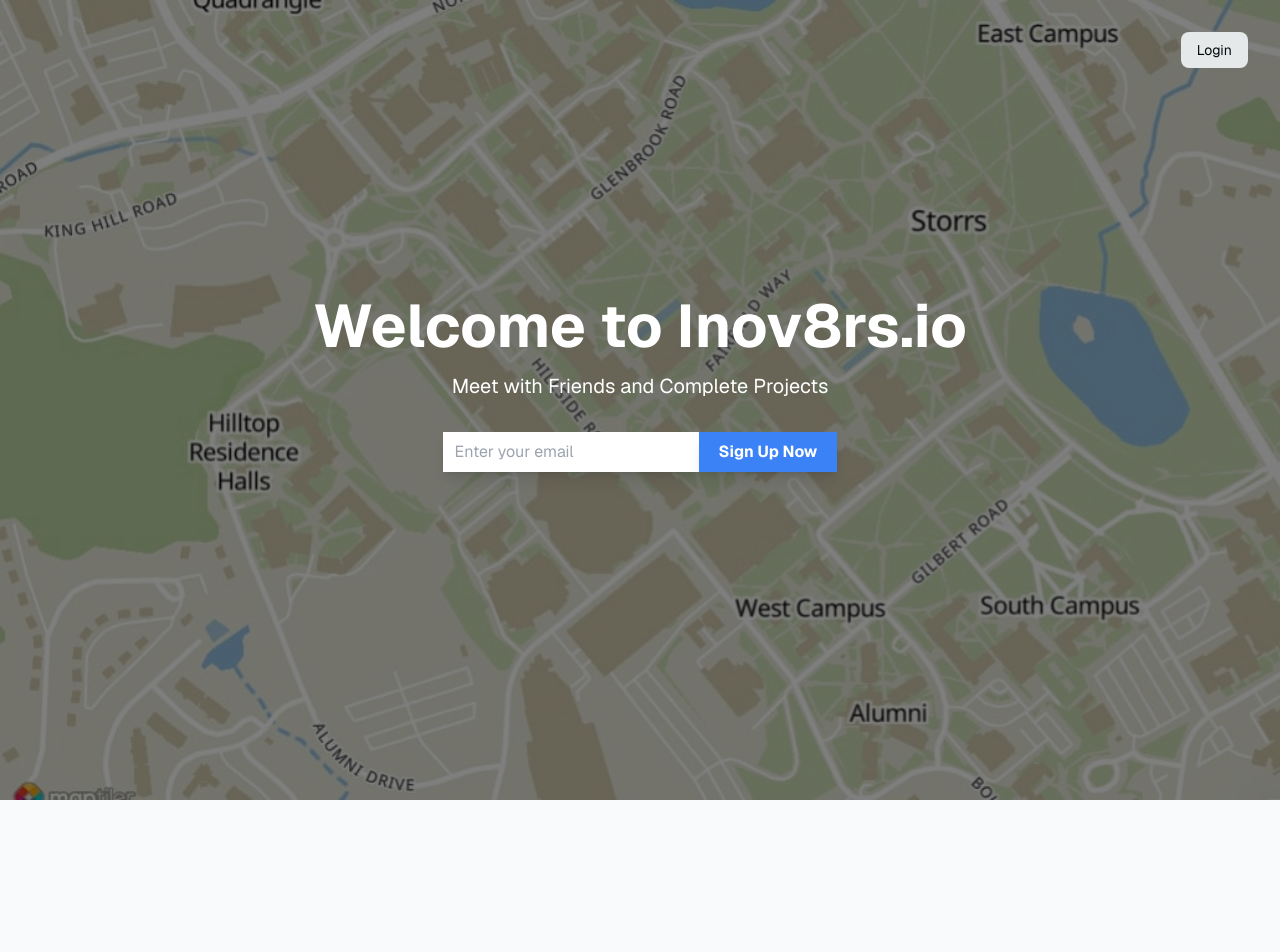
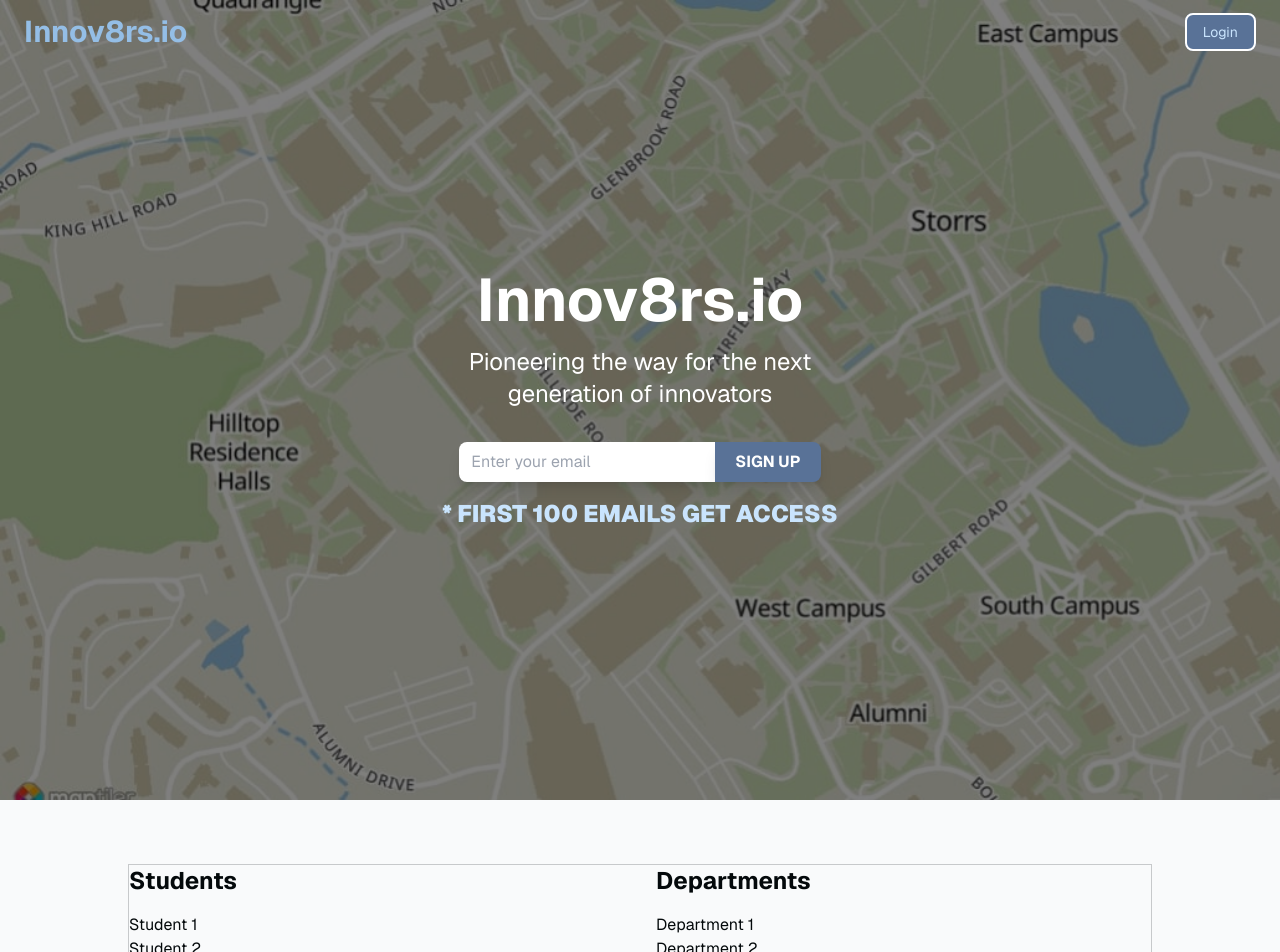
Before and after one commit to BuilderFive/website, a Next.js app: page / in a window 1280 px wide. Shown: the top 952 px of the page. Before the commit the page ends 800 px from the top, so only its background shows below. Built offline with nearby package versions, Linux system fonts and the light colour scheme; no server answers.

Commit message:
Landing Page

```diff
--- a/app/auth/auth-provider.tsx
+++ b/app/auth/auth-provider.tsx
@@ -22,10 +22,10 @@ export default function AuthProvider({children}: { children: React.ReactNode })
         checkAccount()
 
         if (user) {
-            return <>
+            return <div>
                 {children}
                 {accountShown && <UserNotFoundModal/>}
-            </>
+            </div>
         } else {
             return <LoadingScreen/>
         }
--- a/app/page.tsx
+++ b/app/page.tsx
@@ -4,14 +4,22 @@ import { useSession } from "@/utils/hooks/SessionContext";
 import { useRouter } from "next/navigation";
 import Link from "next/link";
 import AuthProvider from "./auth/auth-provider";
-import { useState } from "react";
+import { useEffect, useState } from "react";
 import { toast } from "react-toastify";
 
 export default function Index() {
-  const { user, supabase, logout } = useSession();
+  const { supabase } = useSession();
   const [email, setEmail] = useState("");
 
   const handleInsert = async () => {
+    const verifyEmail = () => {
+      if (email === "") {
+        toast.error("Email cannot be empty!");
+        return false;
+      }
+      return true;
+    }
+    if (!verifyEmail()) return;
     try {
       const { data, error } = await supabase.from("rsvp").insert([{ email }]);
       if (error) {
@@ -25,24 +33,61 @@ export default function Index() {
   };
 
   return (
-    <div
-      className="size-full bg-cover"
-      style={{ backgroundImage: 'url("/map.jpg")' }}
-    >
-      {user ? (
+    <div className="size-full relative flex flex-col">
+      {/* Header */}
+      <Header/>
+
+      {/* Background */}
+      <div className="bg-cover"
+        style={{ backgroundImage: 'url("/map.jpg")' }}>
+
+        {/* Hero */}
+        <Hero/>
+      </div>
+
+      <Detials/>
+    </div>
+  );
+}
+
+/**
+ * Header component
+ * @returns
+ */
+const Header = () => {
+  const { user, logout } = useSession();
+  const [isTop, setIsTop] = useState(true);
+
+  useEffect(() => {
+    const handleScroll = () => {
+      const scrollTop = window.pageYOffset || document.documentElement.scrollTop;
+      setIsTop(scrollTop === 0);
+    };
+
+    window.addEventListener("scroll", handleScroll);
+    return () => {
+      window.removeEventListener("scroll", handleScroll);
+    };
+  }, []);
+
+
+  /**
+   * Logic for what to display in the header
+   * @returns
+   */
+  const AccountComponent = () => {
+    return user ? (
       <AuthProvider>
-          <div>
+        <div className="flex flex-row gap-[12px]">
           {/* Signed in */}
           <Link
             href="/test"
-              className="absolute right-32 text-sm text-foreground top-8 py-2 px-4 justify-center rounded-md no-underline bg-btn-background hover:bg-btn-background-hover"
-            >
+            className="text-sm text-primary-200 py-2 px-4 justify-center rounded-md no-underline bg-transparent border-primary-200 border hover:text-primary-100">
             Dashboard
           </Link>
           <button
             onClick={logout}
-              className="absolute right-8 text-sm text-foreground top-8 py-2 px-4 justify-center rounded-md no-underline bg-btn-background hover:bg-btn-background-hover"
-            >
+            className="text-sm text-primary-300 py-2 px-4 justify-center rounded-md no-underline bg-primary-200 hover:text-primary-100">
             Logout
           </button>
         </div>
@@ -50,36 +95,78 @@ export default function Index() {
     ) : (
       <div>
         {/* Signed Out */}
-          <Link
-            href="/login"
-            className="absolute right-8 text-sm text-foreground top-8 py-2 px-4 justify-center rounded-md no-underline bg-btn-background hover:bg-btn-background-hover"
-          >
+        <Link href="/login"
+          className="text-sm text-primary-100 top-8 py-2 px-4 justify-center rounded-md no-underline bg-primary-300 border border-white border-[2px] hover:border-primary-200">
           Login
         </Link>
       </div>
-      )}
+    )
+  }
+
+
+  return <div className={`w-full fixed top-0 z-10 ${isTop ? "transparent" : "bg-primary-300 shadow-lg"} h-[64px] flex flex-col justify-center`}>
+    <div className="flex flex-row justify-between mx-[24px] items-center">
+      <h1 className={`text-3xl font-bold ${isTop ? "text-primary-200" : "text-primary-100"}`}>Innov8rs.io</h1>
+      <AccountComponent/>
+    </div>
+
+  </div>
+}
+
+const Hero = () => {
+  return (
     <div className="bg-black bg-opacity-50 min-h-screen flex justify-center items-center">
-        <div className="text-center text-white">
-          <h1 className="text-6xl font-bold mb-4">Welcome to Inov8rs.io</h1>
-          <p className="text-xl mb-8">
-            Meet with Friends and Complete Projects
+      <div className="text-center text-white flex flex-col items-center">
+        <h1 className="text-6xl font-bold mb-4">Innov8rs.io</h1>
+        <p className="text-2xl mb-8 max-w-[70%]">
+          Pioneering the way for the next generation of innovators
         </p>
-          <div className="mb-8">
+        <div className="mb-4">
           <input
             type="email"
-              value={email}
-              onChange={(e) => {
-                setEmail(e.target.value);
-              }}
-              className="py-2 px-3 shadow-lg text-black w-64"
+            className="py-2 px-3 shadow-lg text-black w-64 rounded-s-md focus:outline-none focus:ring-2 focus:ring-primary-500"
             placeholder="Enter your email"
           />
-            <button
-              onClick={handleInsert}
-              className="bg-blue-500 hover:bg-blue-700 text-white font-bold py-2 px-5 shadow-lg"
-            >
-              Sign Up Now
+          <button className="bg-primary-300 hover:text-primary-200 rounded-e-md text-white font-bold py-2 px-5 shadow-lg">
+            SIGN UP
           </button>
+        </div>
+        <p className="text-2xl font-black text-primary-100">
+          * FIRST 100 EMAILS GET ACCESS
+        </p>
+      </div>
+    </div>
+  );
+}
+
+const Detials = () => {
+    return (
+      <div id="details-root" className="w-full px-[128px] py-[64px]">
+        <div id="details-container" className="mx-auto border">
+          <div id="details-students" className="">
+
+          </div>
+          <div className="grid grid-cols-2 gap-8">
+            {/* Students */}
+            <div>
+              <h2 className="text-2xl font-bold mb-4">Students</h2>
+              <ul>
+                <li>Student 1</li>
+                <li>Student 2</li>
+                <li>Student 3</li>
+                {/* Add more students here */}
+              </ul>
+            </div>
+
+            {/* Departments */}
+            <div>
+              <h2 className="text-2xl font-bold mb-4">Departments</h2>
+              <ul>
+                <li>Department 1</li>
+                <li>Department 2</li>
+                <li>Department 3</li>
+                {/* Add more departments here */}
+              </ul>
             </div>
           </div>
         </div>
--- a/app/test/page.tsx
+++ b/app/test/page.tsx
@@ -8,7 +8,7 @@ import { Header } from "@/components/Header";
 export default function Test() {
   return (
     <AuthProvider>
-      <div className="flex-1 w-full flex flex-col gap-20 items-center">
+      <div className="flex-1 w-screen flex flex-col gap-20 items-center">
         {/**
          *  <div className="fixed z-10">
               <Header />
```
Also changed, not shown: 1 other file (tests, documents, lock files or other folders). Lines whose indentation alone changed are shown as unchanged.
